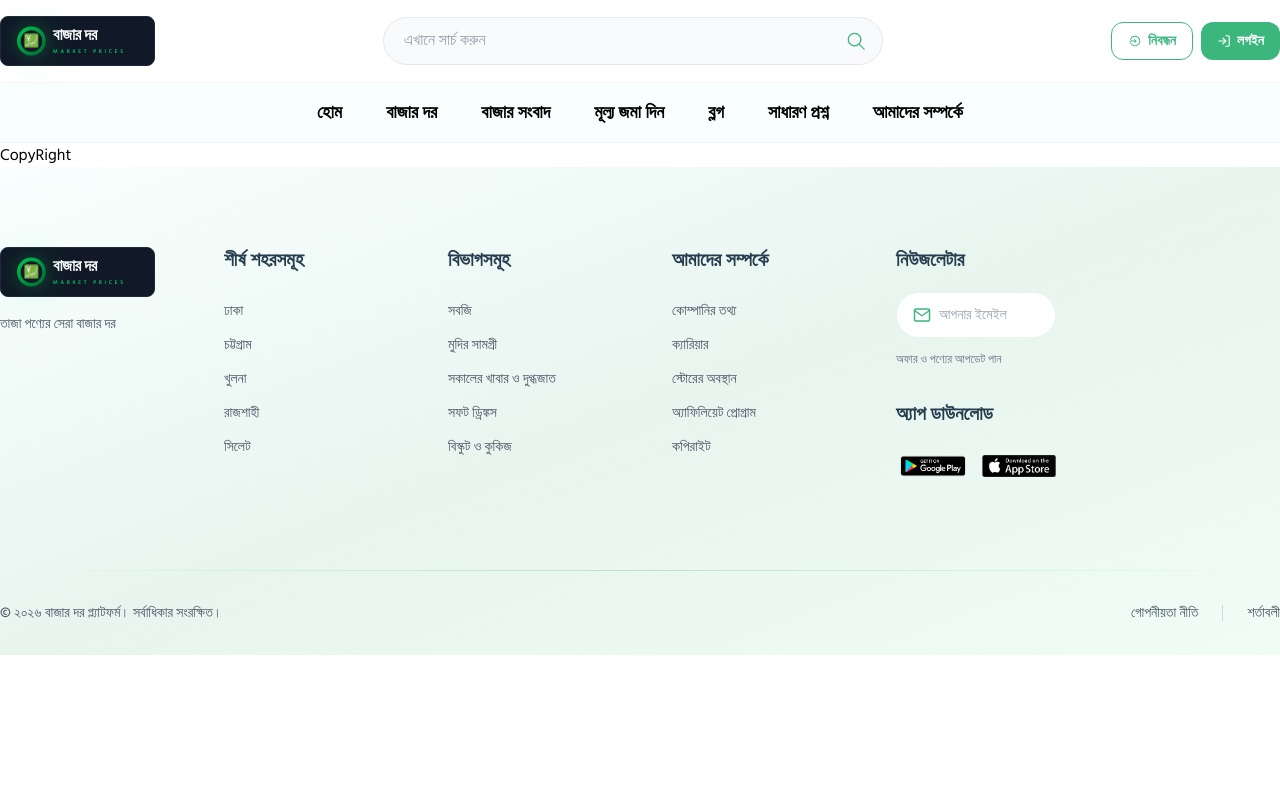
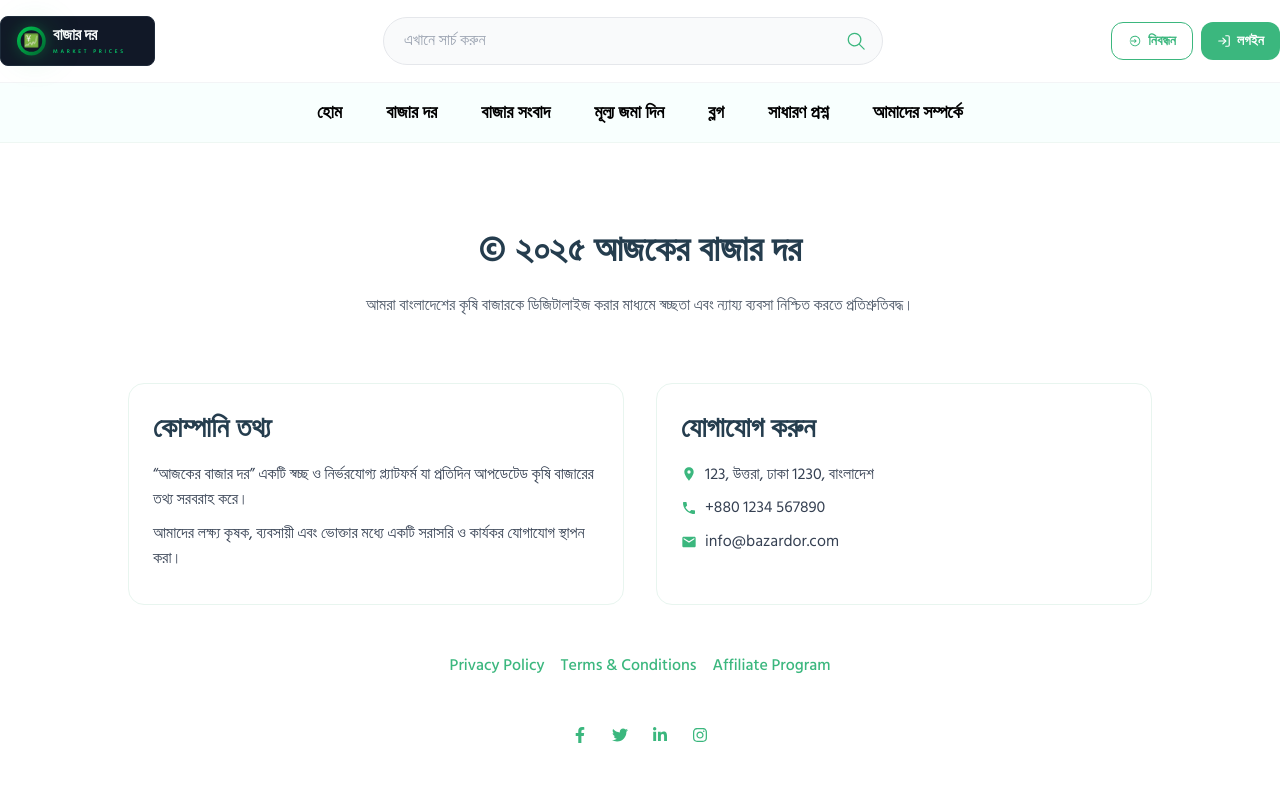
Before and after one commit to Mostofa-zaman/Bazar-Dor, a React (Vite) app: page /copyright in a window 1280 px wide. Shown: the top 800 px of the page. Built offline with nearby package versions, Linux system fonts and the light colour scheme.

Commit message:
feat(copyright): add copyright page component with company info, contact details, policy links and social icons

```diff
--- /dev/null
+++ b/src/components/copyright/CopyrightComponent.jsx
@@ -0,0 +1,71 @@
+import React from "react";
+import Container from "../common/Container";
+import { MdLocationOn, MdPhone, MdEmail } from "react-icons/md";
+import { FaFacebookF, FaTwitter, FaLinkedinIn, FaInstagram } from "react-icons/fa";
+
+const CopyrightComponent = () => {
+  return (
+    <section className=" py-12 sm:py-16 md:py-20">
+      <Container>
+        <div className="px-4 sm:px-6 md:px-0 max-w-5xl mx-auto">
+
+          {/* Heading */}
+          <div className="text-center mb-12 sm:mb-16">
+            <h1 className="heading-one text-black font-bold mb-4">
+              © ২০২৫ আজকের বাজার দর
+            </h1>
+            <p className="para-normal text-gray-600 max-w-2xl mx-auto">
+              আমরা বাংলাদেশের কৃষি বাজারকে ডিজিটালাইজ করার মাধ্যমে স্বচ্ছতা এবং ন্যায্য ব্যবসা নিশ্চিত করতে প্রতিশ্রুতিবদ্ধ।
+            </p>
+          </div>
+
+          {/* Company Info / Contact */}
+          <div className="grid grid-cols-1 md:grid-cols-2 gap-8 mb-12">
+
+            <div className="bg-white rounded-2xl border border-[#e8f5ef] p-6 hover:shadow-lg transition-all duration-300">
+              <h2 className="heading-three text-black font-bold mb-3">কোম্পানি তথ্য</h2>
+              <p className="para-normal text-gray-700 mb-2">
+                “আজকের বাজার দর” একটি স্বচ্ছ ও নির্ভরযোগ্য প্ল্যাটফর্ম যা প্রতিদিন আপডেটেড কৃষি বাজারের তথ্য সরবরাহ করে।
+              </p>
+              <p className="para-normal text-gray-700 mb-2">
+                আমাদের লক্ষ্য কৃষক, ব্যবসায়ী এবং ভোক্তার মধ্যে একটি সরাসরি ও কার্যকর যোগাযোগ স্থাপন করা।
+              </p>
+            </div>
+
+            <div className="bg-white rounded-2xl border border-[#e8f5ef] p-6 hover:shadow-lg transition-all duration-300">
+              <h2 className="heading-three text-black font-bold mb-3">যোগাযোগ করুন</h2>
+              <p className="para-normal text-gray-700 flex items-center gap-2 mb-2">
+                <MdLocationOn className="text-[#3bb77e]" /> 123, উত্তরা, ঢাকা 1230, বাংলাদেশ
+              </p>
+              <p className="para-normal text-gray-700 flex items-center gap-2 mb-2">
+                <MdPhone className="text-[#3bb77e]" /> +880 1234 567890
+              </p>
+              <p className="para-normal text-gray-700 flex items-center gap-2">
+                <MdEmail className="text-[#3bb77e]" /> info@bazardor.com
+              </p>
+            </div>
+
+          </div>
+
+          {/* Terms & Links */}
+          <div className="flex flex-col sm:flex-row items-center justify-center gap-4 mb-12">
+            <a href="#" className="para-medium text-[#3bb77e] hover:underline">Privacy Policy</a>
+            <a href="#" className="para-medium text-[#3bb77e] hover:underline">Terms & Conditions</a>
+            <a href="#" className="para-medium text-[#3bb77e] hover:underline">Affiliate Program</a>
+          </div>
+
+          {/* Social Links */}
+          <div className="flex items-center justify-center gap-6">
+            <a href="#" className="text-[#3bb77e] hover:text-[#2da26d] transition-colors"><FaFacebookF /></a>
+            <a href="#" className="text-[#3bb77e] hover:text-[#2da26d] transition-colors"><FaTwitter /></a>
+            <a href="#" className="text-[#3bb77e] hover:text-[#2da26d] transition-colors"><FaLinkedinIn /></a>
+            <a href="#" className="text-[#3bb77e] hover:text-[#2da26d] transition-colors"><FaInstagram /></a>
+          </div>
+
+        </div>
+      </Container>
+    </section>
+  );
+};
+
+export default CopyrightComponent;
--- a/src/pages/CopyRight.jsx
+++ b/src/pages/CopyRight.jsx
@@ -1,8 +1,11 @@
 import React from 'react'
+import CopyrightComponent from '../components/copyright/CopyrightComponent'
 
 const CopyRight = () => {
   return (
-    <div>CopyRight</div>
+   <>
+   <CopyrightComponent/>
+   </>
   )
 }
 
```
